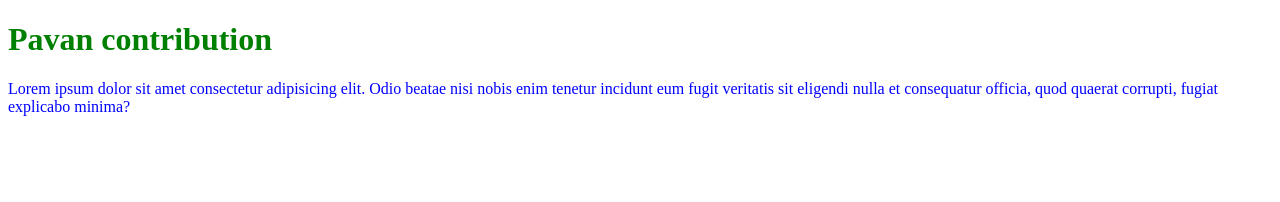
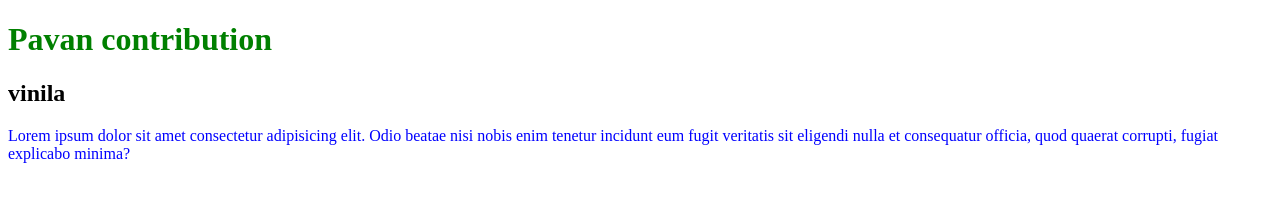
Before and after one commit to kjvinila/basic-app, a plain HTML site: page index.html in a window 1280 px wide. Drawn offline with Linux system fonts and the light colour scheme.

Commit message:
added one line code

```diff
--- a/index.html
+++ b/index.html
@@ -8,6 +8,7 @@
 </head>
 <body>
     <h1 style="color: green;">Pavan contribution</h1>
+    <h2>vinila</h2>
     <p style="color: blue;">Lorem ipsum dolor sit amet consectetur adipisicing elit. Odio beatae nisi nobis enim tenetur incidunt eum fugit veritatis sit eligendi nulla et consequatur officia, quod quaerat corrupti, fugiat explicabo minima?</p>
 </body>
 </html>
```
